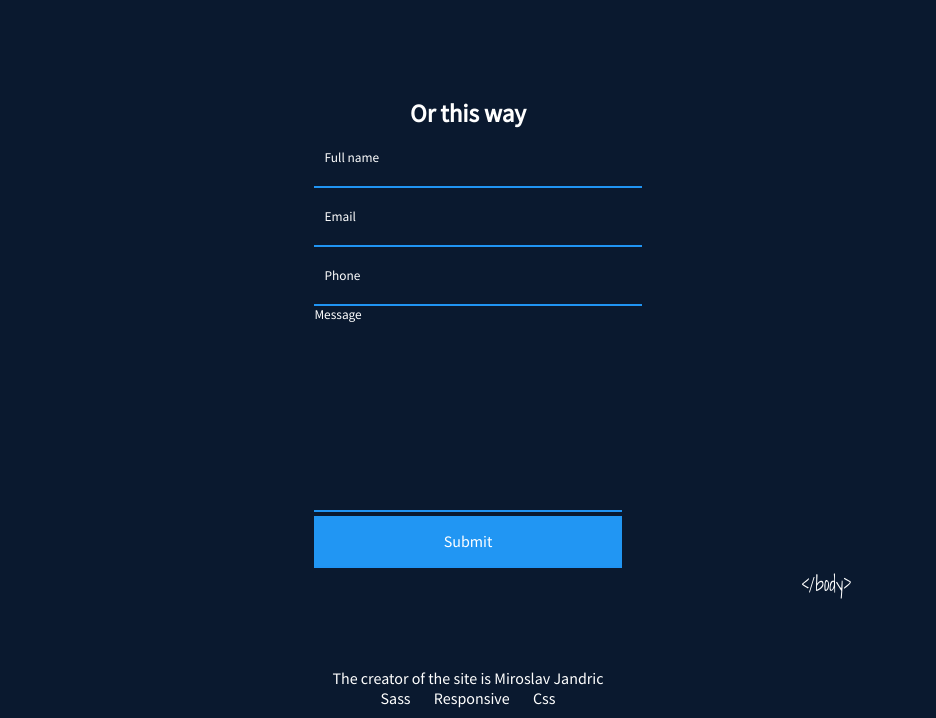
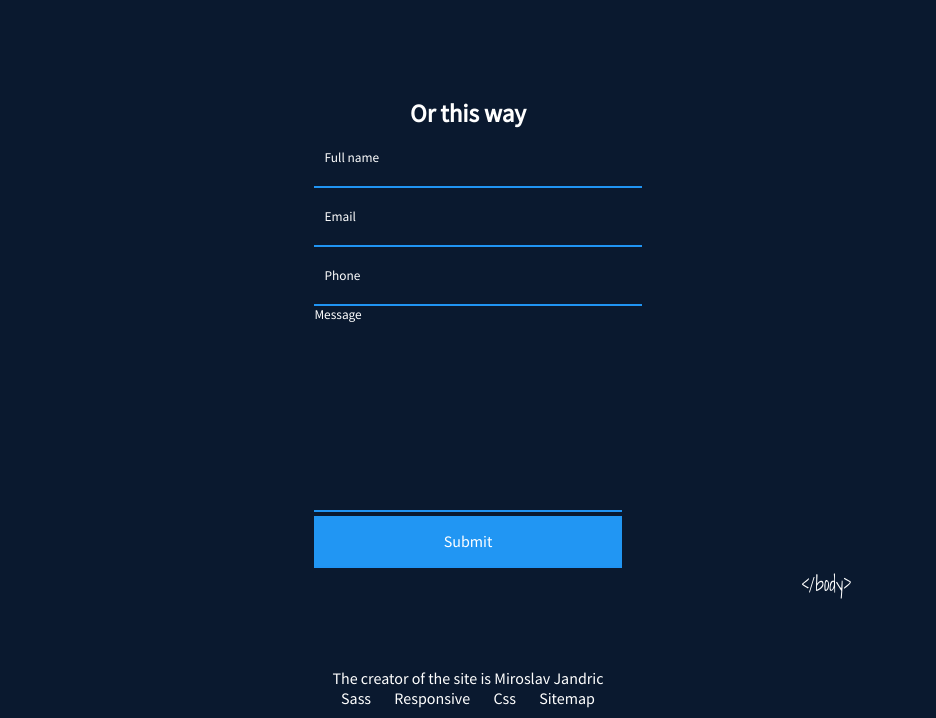
Before and after one commit to Miroslav022/Portfolio-MiroslavJandri-, a plain HTML site: page index.html in a window 1280 px wide. Shown: the part 3339-4057 px from the top of the page, without its empty margins (172-1108 px from the left). Drawn offline with Linux system fonts and the light colour scheme.

Commit message:
Update index.html

```diff
--- a/index.html
+++ b/index.html
@@ -329,7 +329,7 @@
         <a href="assets/css/style.scss">Sass</a>
         <a href="assets/css/responsive.css">Responsive</a>
         <a href="assets/css/style.css">Css</a>
-
+        <a href="assets/css/sitemap.xml">Sitemap</a>
     </footer>
 </body>
 </html>
```
